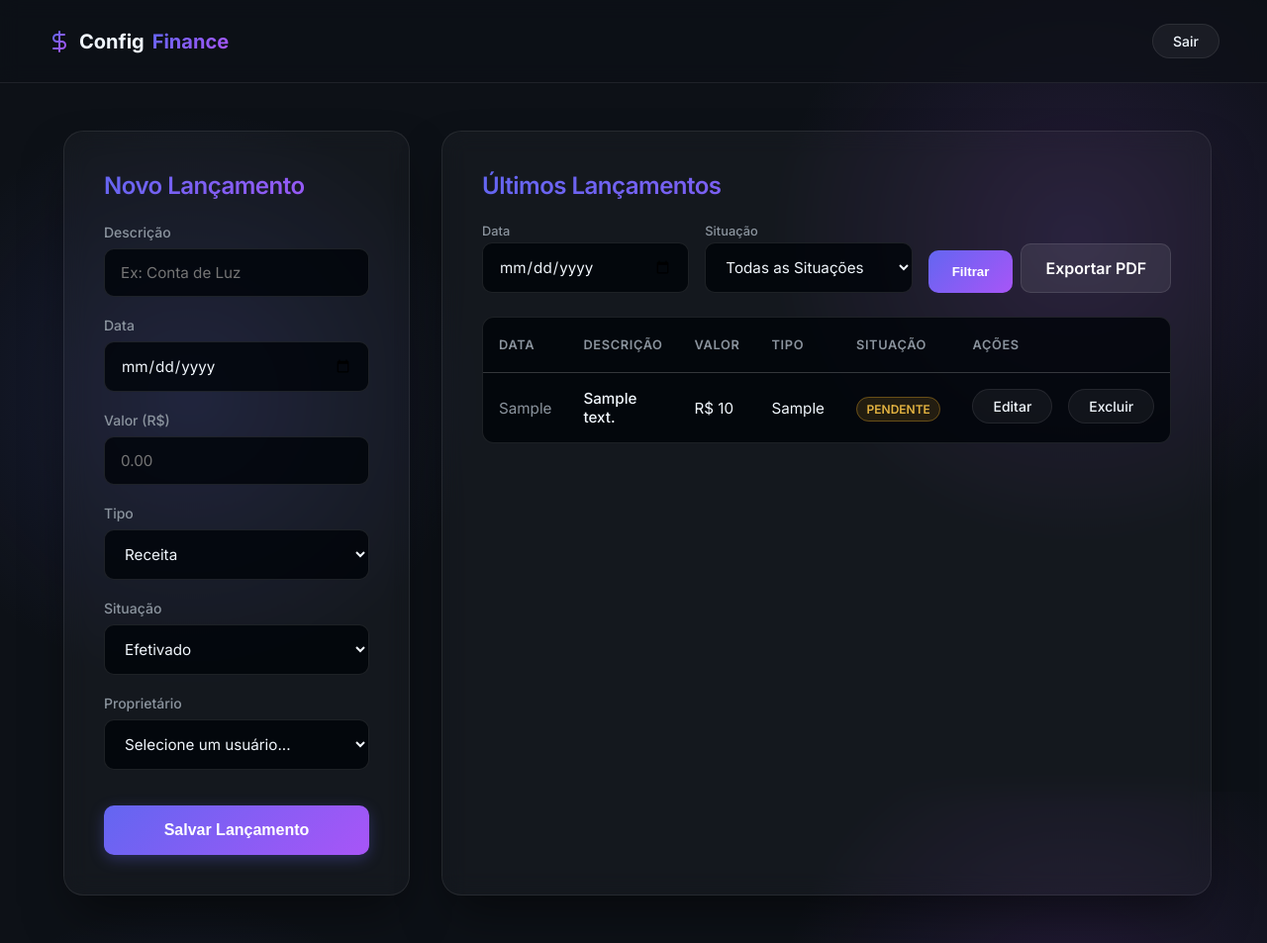
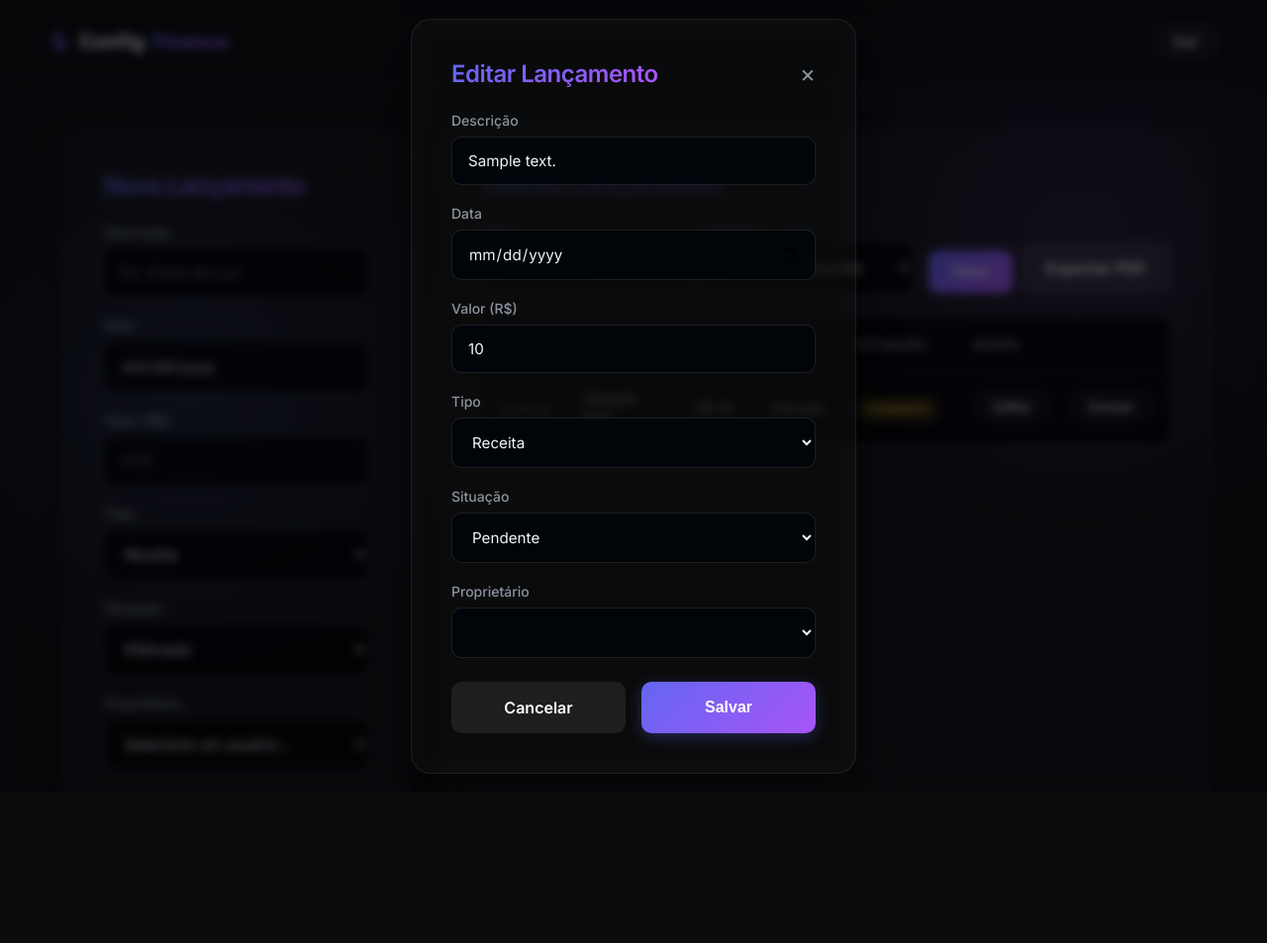
Before and after one commit to DanielCorbellini/task2-configurationManagment, a Flask app: template templates/lancamento.html in a window 1280 px wide. Shown: the whole page at 99% size. After the commit the page ends 782 px from the top, so only its background shows below. Run offline with Flask 3, Linux system fonts and the light colour scheme; the visitor is signed in with stand-in values (Sample User, id 1); the template is opened without the code that fills it: most values are stand-ins (such as "Sample title", 1, 10 or a date in 2020).

Commit message:
feat: add edit and delete operations for launches

```diff
--- a/app.py
+++ b/app.py
@@ -3,7 +3,7 @@ from weasyprint import HTML
 import io
 from flask import send_file
 from flask import Flask, render_template, session, redirect, url_for, request
-from services.lancamentos_service import listar_lancamentos, inserir_lancamento
+from services.lancamentos_service import listar_lancamentos, inserir_lancamento, buscar_lancamento_por_id, atualizar_lancamento, deletar_lancamento_db
 from services.usuario_service import autenticar_usuario, listar_usuarios
 
 app = Flask(__name__)
@@ -80,9 +80,14 @@ def exportar_pdf():
     return send_file(pdf_io, download_name='lancamentos.pdf', as_attachment=True, mimetype='application/pdf')
 
 @app.route('/editar_lancamento/<int:id>', methods=['GET'])
-def editar_lancamento(id):
-    lancamento = listar_lancamentos(id)
-    return render_template('editar_lancamento.html', lancamento=lancamento)
+def editar_lancamento_route(id):
+    edit_lancamento = buscar_lancamento_por_id(id)
+    # Render the main dashboard but pass edit_lancamento so the modal can trigger
+    data_filtro = request.args.get('data')
+    situacao_filtro = request.args.get('situacao')
+    lancamentos = listar_lancamentos(id_usuario=session.get('user_id'), data_filtro=data_filtro, situacao_filtro=situacao_filtro)
+    usuarios = listar_usuarios()
+    return render_template('lancamento.html', lancamentos=lancamentos, usuarios=usuarios, edit_lancamento=edit_lancamento)
 
 @app.route('/editar_lancamento/<int:id>', methods=['POST'])
 def editar_lancamento_post(id):
@@ -93,12 +98,12 @@ def editar_lancamento_post(id):
     situacao = request.form.get('situacao')
     id_usuario = request.form.get('id_usuario') or session['user_id']
 
-    editar_lancamento(id, descricao, data_lancamento, valor, tipo_lancamento, situacao, id_usuario)
+    atualizar_lancamento(id, descricao, data_lancamento, valor, tipo_lancamento, situacao, id_usuario)
     return redirect(url_for('lancamento'))
 
 @app.route('/deletar_lancamento/<int:id>', methods=['GET'])
-def deletar_lancamento(id):
-    deletar_lancamento(id)
+def deletar_lancamento_route(id):
+    deletar_lancamento_db(id)
     return redirect(url_for('lancamento'))
 
 if __name__ == '__main__':
--- a/static/style.css
+++ b/static/style.css
@@ -354,3 +354,36 @@ tbody tr:hover {
     color: #ff7b72;
     font-weight: 500;
 }
+
+.modal-overlay {
+    position: fixed;
+    inset: 0;
+    width: 100vw;
+    height: 100vh;
+    background: rgba(0, 0, 0, 0.6);
+    backdrop-filter: blur(5px);
+    -webkit-backdrop-filter: blur(5px);
+    display: flex;
+    align-items: center;
+    justify-content: center;
+    z-index: 1000;
+    animation: fadeIn 0.2s ease-out forwards;
+}
+
+.modal-card {
+    margin: 0;
+    max-width: 450px;
+    width: 90%;
+    animation: modalPop 0.3s cubic-bezier(0.175, 0.885, 0.32, 1.275) forwards;
+}
+
+@keyframes modalPop {
+    from {
+        opacity: 0;
+        transform: scale(0.9) translateY(20px);
+    }
+    to {
+        opacity: 1;
+        transform: scale(1) translateY(0);
+    }
+}
--- a/templates/lancamento.html
+++ b/templates/lancamento.html
@@ -133,10 +133,10 @@
                                 <span class="badge {{ lancamento.situacao | lower }}">{{ lancamento.situacao }}</span>
                             </td>
                             <td style="display: flex; gap: 1rem;">
-                                <a href="{{ url_for('editar_lancamento', id=lancamento.id) }}"
+                                <a href="{{ url_for('editar_lancamento_route', id=lancamento.id) }}"
                                     class="btn-edit">Editar</a>
-                                <a href="{{ url_for('deletar_lancamento', id=lancamento.id) }}"
-                                    class="btn-delete">Excluir</a>
+                                <a href="{{ url_for('deletar_lancamento_route', id=lancamento.id) }}" class="btn-delete"
+                                    onclick="return confirm('Tem certeza que deseja excluir?');">Excluir</a>
                             </td>
                         </tr>
                         {% endfor %}
@@ -152,6 +152,72 @@
             </div>
         </main>
     </div>
+
+    {% if edit_lancamento %}
+    <div class="modal-overlay">
+        <aside class="card auth-card modal-card" style="box-shadow: 0 25px 50px rgba(0,0,0,0.5);">
+            <div style="display: flex; justify-content: space-between; align-items: center; margin-bottom: 1.5rem;">
+                <h2 style="margin: 0; font-size: 1.5rem;">Editar Lançamento</h2>
+                <a href="{{ url_for('lancamento') }}"
+                    style="color: var(--text-secondary); text-decoration: none; font-size: 1.5rem; line-height: 1;">&times;</a>
+            </div>
+            <form action="{{ url_for('editar_lancamento_post', id=edit_lancamento.id) }}" method="post">
+                <div class="form-group">
+                    <label for="descricao">Descrição</label>
+                    <input type="text" id="descricao" name="descricao" value="{{ edit_lancamento.descricao }}" required>
+                </div>
+
+                <div class="form-group">
+                    <label for="data_lancamento">Data</label>
+                    <input type="date" id="data_lancamento" name="data_lancamento"
+                        value="{{ edit_lancamento.data_lancamento }}" required>
+                </div>
+
+                <div class="form-group">
+                    <label for="valor">Valor (R$)</label>
+                    <input type="number" step="0.01" id="valor" name="valor" value="{{ edit_lancamento.valor }}"
+                        required>
+                </div>
+
+                <div class="form-group">
+                    <label for="tipo_lancamento">Tipo</label>
+                    <select id="tipo_lancamento" name="tipo_lancamento" required>
+                        <option value="RECEITA" {% if edit_lancamento.tipo_lancamento=='RECEITA' %}selected{% endif %}>
+                            Receita</option>
+                        <option value="DESPESA" {% if edit_lancamento.tipo_lancamento=='DESPESA' %}selected{% endif %}>
+                            Despesa</option>
+                    </select>
+                </div>
+
+                <div class="form-group">
+                    <label for="situacao">Situação</label>
+                    <select id="situacao" name="situacao" required>
+                        <option value="EFETIVADO" {% if edit_lancamento.situacao=='EFETIVADO' %}selected{% endif %}>
+                            Efetivado</option>
+                        <option value="PENDENTE" {% if edit_lancamento.situacao=='PENDENTE' %}selected{% endif %}>
+                            Pendente</option>
+                    </select>
+                </div>
+
+                <div class="form-group">
+                    <label for="id_usuario">Proprietário</label>
+                    <select name="id_usuario" id="id_usuario_edit">
+                        {% for usuario in usuarios %}
+                        <option disabled readonly value="{{ usuario.id }}" {% if edit_lancamento.id_usuario==usuario.id
+                            %}selected{% endif %}>{{ usuario.nome }}</option>
+                        {% endfor %}
+                    </select>
+                </div>
+
+                <div style="display: flex; gap: 1rem; margin-top: 1.5rem;">
+                    <a href="{{ url_for('lancamento') }}"
+                        style="flex: 1; text-align: center; padding: 1rem; background: var(--card-border); color: white; text-decoration: none; border-radius: 10px; font-weight: 600;">Cancelar</a>
+                    <input type="submit" value="Salvar" style="flex: 1; margin: 0; padding: 1rem;">
+                </div>
+            </form>
+        </aside>
+    </div>
+    {% endif %}
 </body>
 
 </html>
```
Also changed, not shown: services/lancamentos_service.py (+54 -0 lines).
